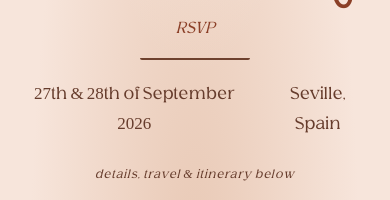
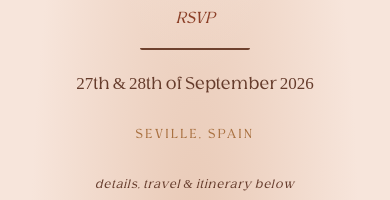
Before and after one commit to jahircws/wedding-info, a Next.js app: page / in a window 390 px wide. Shown: the part 541-741 px from the top of the page. Built offline with nearby package versions, Linux system fonts and the light colour scheme; no server answers; the database is empty; a web font is replaced by a local one.

Commit message:
mobile fixed 3

```diff
--- a/components/sections/Hero.tsx
+++ b/components/sections/Hero.tsx
@@ -67,13 +67,11 @@ export default function Hero() {
         RSVP
       </motion.button>
 
-      <motion.p
-        className="hero-date flex flex-row items-baseline justify-center gap-3"
-        {...riseIn(1.5)}
-      >
-        <span>27th &amp; 28th of September 2026</span>
-        <br/>
-        <span>Seville, Spain</span>
+      <motion.p className="hero-date" {...riseIn(1.5)}>
+        27th &amp; 28th of September 2026
+      </motion.p>
+      <motion.p className="hero-place uppercase text-honey" {...riseIn(1.65)}>
+        Seville, Spain
       </motion.p>
 
       <motion.p className="hero-footnote italic opacity-[0.55]" {...riseIn(1.75)}>
```
